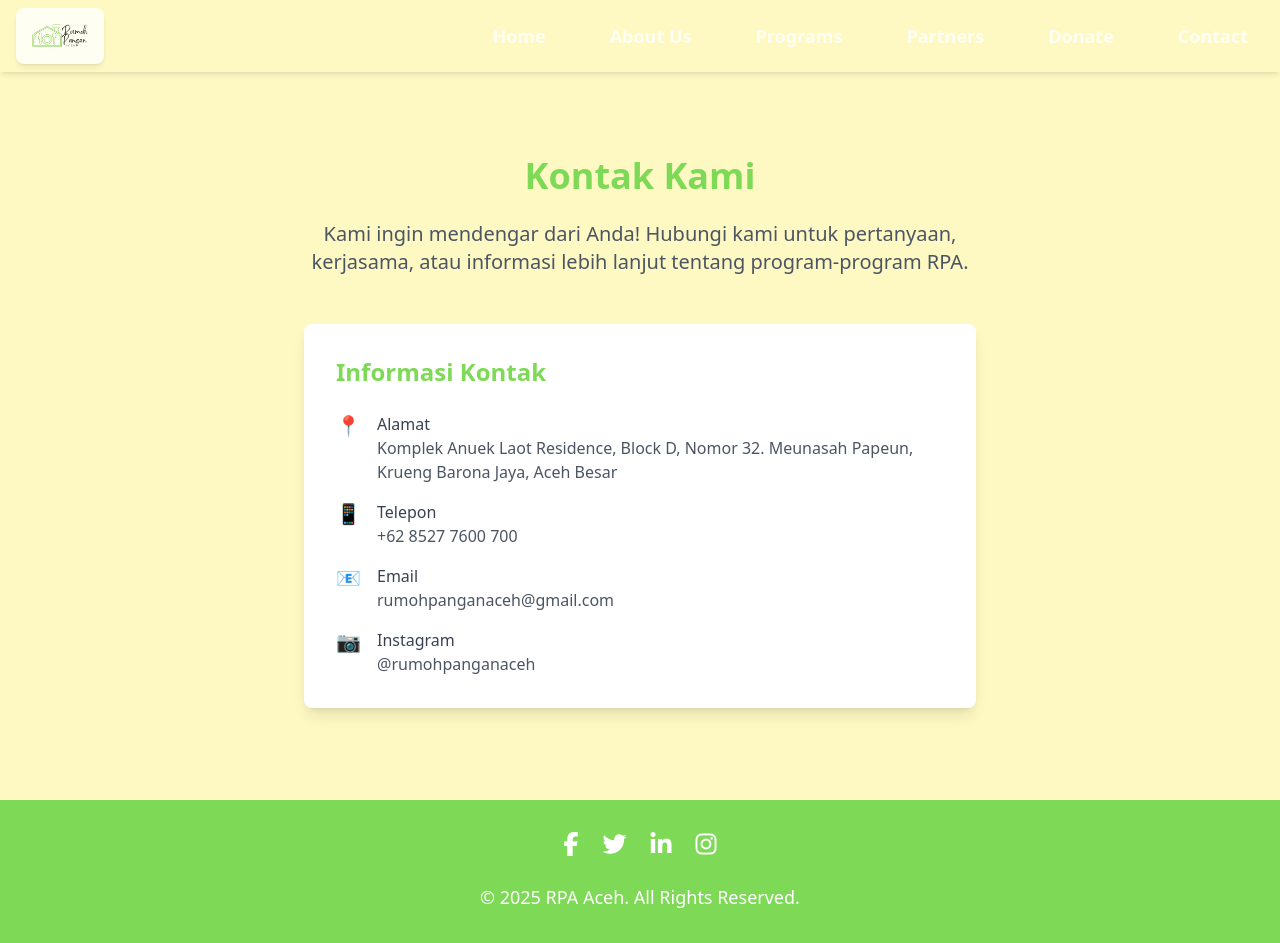
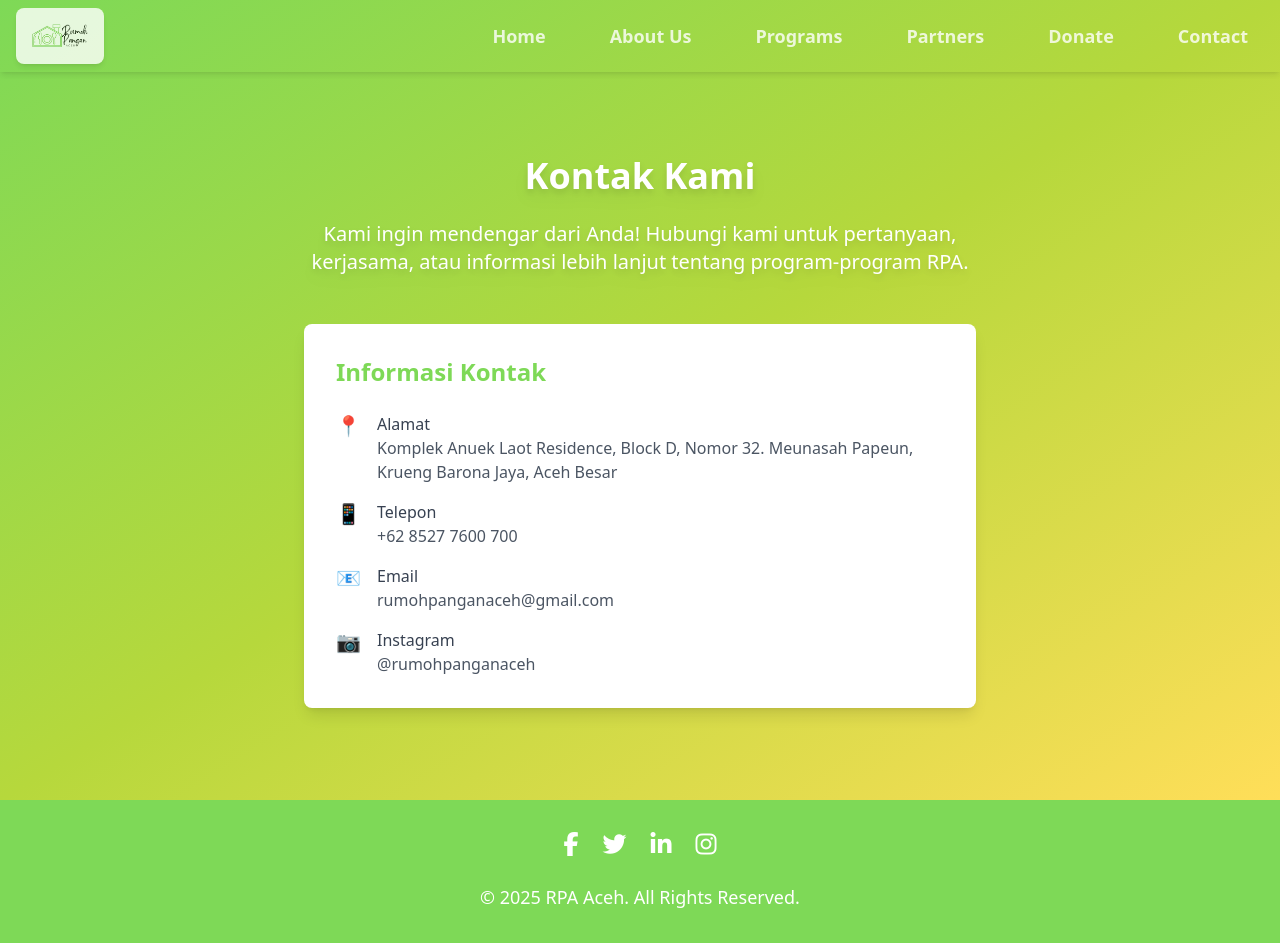
Before and after one commit to aslamabdika18/RpaFrontend, a Vue app: page /contact in a window 1280 px wide. Built offline with nearby package versions, Linux system fonts and the light colour scheme.

Commit message:
fix contact view change color etc

```diff
--- a/src/views/ContactView.vue
+++ b/src/views/ContactView.vue
@@ -1,9 +1,9 @@
 <template>
-  <div class="min-h-screen bg-yellow-100 py-16 flex items-center justify-center">
+  <div class="min-h-screen bg-gradient-to-br from-primary via-secondary to-tertiary py-16 flex items-center justify-center">
     <div class="container mx-auto px-4">
       <div class="max-w-2xl mx-auto">
-        <h1 class="text-4xl font-bold text-primary text-center mb-6 mt-16">Kontak Kami</h1>
-        <p class="text-xl text-gray-600 text-center mb-12">
+        <h1 class="text-4xl font-bold text-white drop-shadow-lg text-center mb-6 mt-16">Kontak Kami</h1>
+        <p class="text-xl text-white drop-shadow-lg text-center mb-12">
           Kami ingin mendengar dari Anda! Hubungi kami untuk pertanyaan, kerjasama, atau informasi
           lebih lanjut tentang program-program RPA.
         </p>
```
